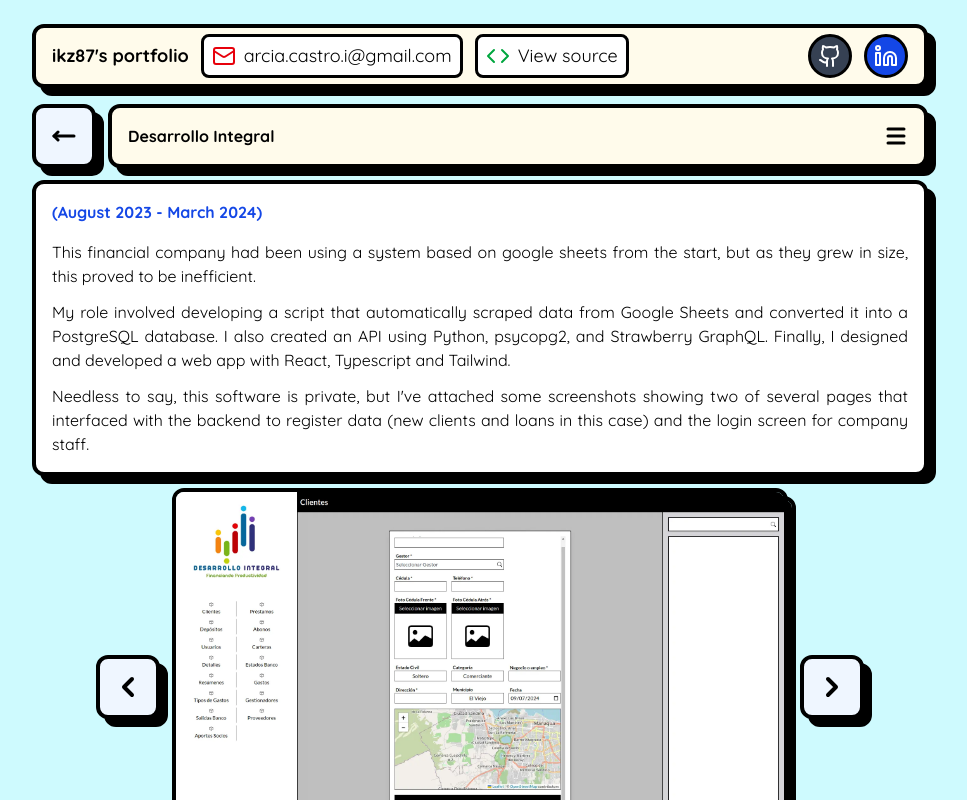
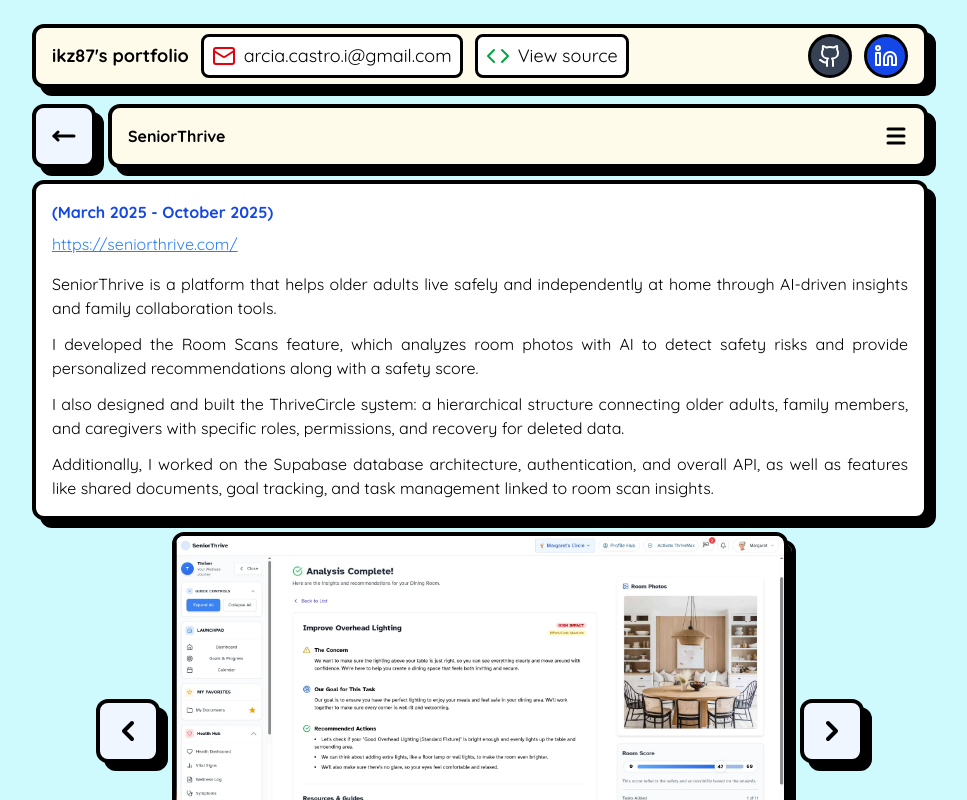
Before and after one commit to ikz87/new-portfolio, a React (Vite) app: page /work in a window 1280 px wide. Shown: the whole page, without its empty margins (156-1123 px from the left). Built offline with nearby package versions, Linux system fonts and the light colour scheme.

Commit message:
typo and default work

```diff
--- a/src/pages/Projects.tsx
+++ b/src/pages/Projects.tsx
@@ -8,7 +8,7 @@
     link: "https://desmoche-online.onrender.com/",
     content: [
       "The one and only online platform where you can play the Nicaraguan rummy card game: Desmoche",
-      "Still an ongoing project but I have some ambitious ideas for it. Right now it has user auth, matchamaking and core game mechanics set up, meaning you can just register and play the game with a friend already, but I plan to add many more features before actually releasing this.",
+      "Still an ongoing project but I have some ambitious ideas for it. Right now it has user auth, matchmaking and core game mechanics set up, meaning you can just register and play the game with a friend already, but I plan to add many more features before actually releasing this.",
       "This is the only closed source project in this section.",
     ],
     images: [
--- a/src/pages/Work.tsx
+++ b/src/pages/Work.tsx
@@ -108,6 +108,6 @@
 
 export default function Work() {
   return (
-    <SectionLayout items={workData} defaultSelected="desarrollo-integral" />
+    <SectionLayout items={workData} defaultSelected="seniorthrive" />
   );
 }
```
